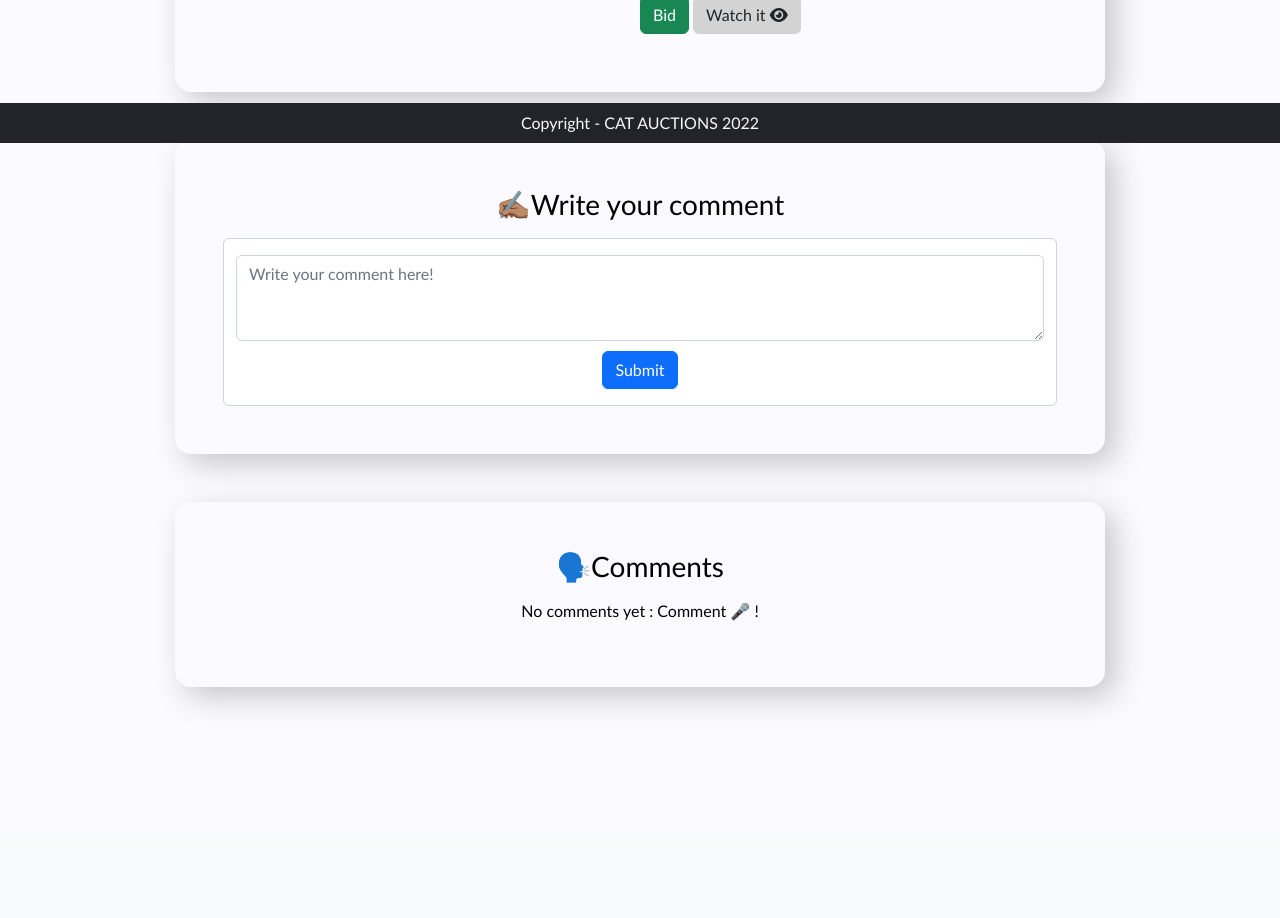
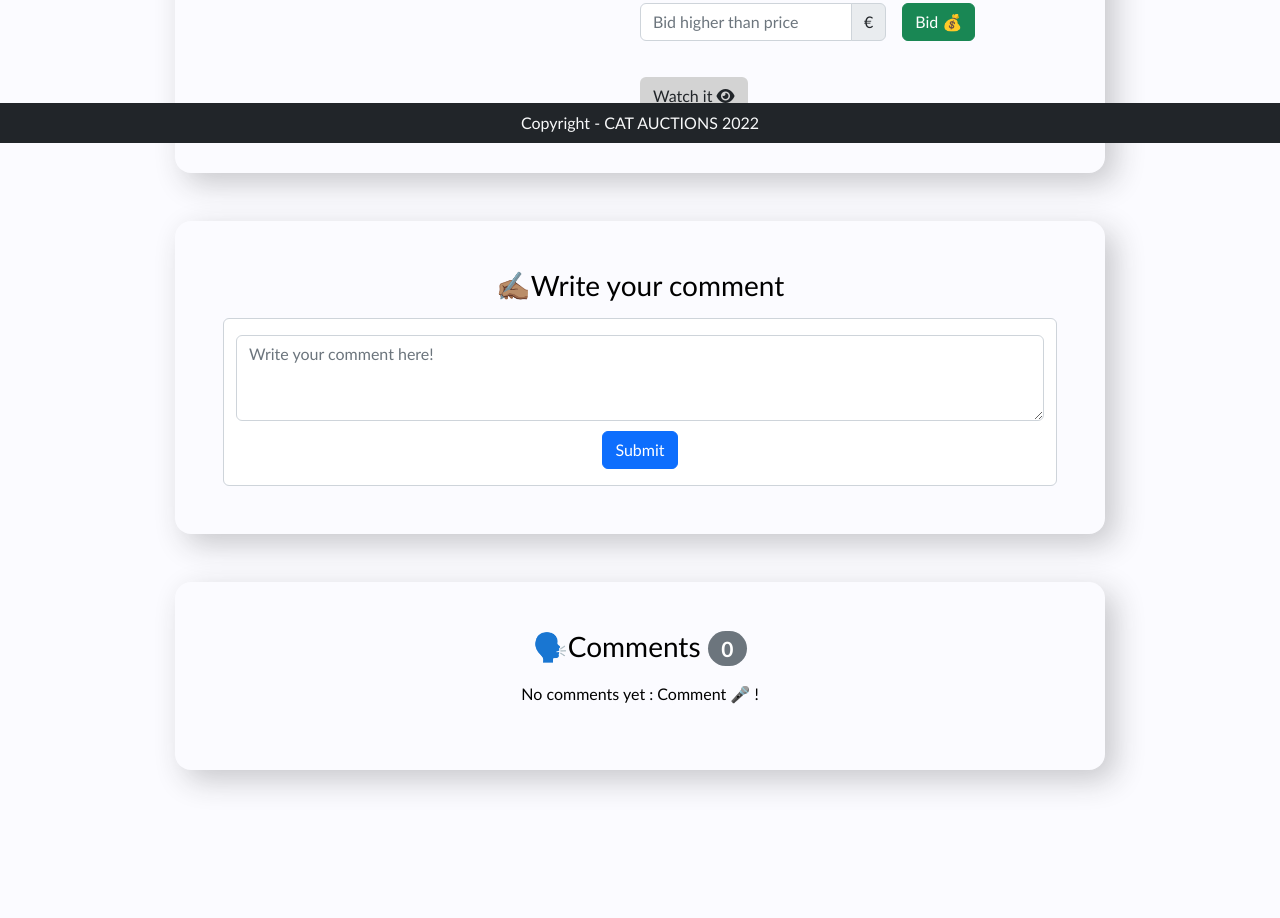
Before and after one commit to laura-latuillerie/cs50-commerce, a Django app: page /listing_page/11 in a window 1280 px wide. Shown: the part 657-1575 px from the top of the page. Before the commit the page ends 1363 px from the top, so only its background shows below. Run offline with Django 3.2, Linux system fonts and the light colour scheme; a user stored in the database is signed in; data comes from the database, SQL or seed files in the repository; some libraries are stand-ins or nearby versions.

Commit message:
Add 'bidding' functionnality on listing page. Bugs : Not displaying message

```diff
--- a/auctions/models.py
+++ b/auctions/models.py
@@ -25,26 +25,26 @@ class Category(models.Model):
 class Listing(models.Model):
     title = models.CharField(max_length=128)
     description = models.CharField(max_length=256)
-    starting_bid = models.DecimalField(max_digits=10, decimal_places=2)
+    starting_bid = models.DecimalField(max_digits=10, decimal_places=2, default=0.00)
+    current_price = models.DecimalField(decimal_places=2, max_digits=10, default=0.00)
     image = models.URLField(max_length=1024, blank=True, null=True)
     category = models.ForeignKey(Category, on_delete=models.SET_DEFAULT, default='2')
     active = models.BooleanField(default=True)
     author = models.ForeignKey(User, on_delete=models.CASCADE, related_name="listings")
     created_at = models.DateTimeField(auto_now_add=True)
     watcher = models.ManyToManyField(User, blank=True, related_name="watchlist")
-    winner = models.ForeignKey(User, blank = True, on_delete = models.CASCADE, related_name = "new_owner", null = True)
 
     def __str__(self):
         return f"{self.title}"
 
 class Bid(models.Model):
-    value = models.FloatField(validators = [MinValueValidator(1)])
-    listing = models.ForeignKey(Listing, verbose_name = "price", on_delete=models.CASCADE)
-    user = models.ForeignKey(User, on_delete = models.CASCADE)
+    bid = models.DecimalField(max_digits=10, decimal_places=2, validators = [MinValueValidator(1)])
+    user = models.ForeignKey(User, on_delete = models.CASCADE, related_name="bids")
+    listing = models.ForeignKey(Listing, on_delete=models.CASCADE, related_name="bids")
     winner = models.BooleanField(default = False)
 
     def __str__(self):
-        return (f"A bid of {self.value} made for the item - \n{self.listing}\n by user - {self.user}")
+        return (f"A bid of {self.bid} made for the item - \n{self.listing}\n by user - {self.user}")
 
 class Comment(models.Model):
     content = models.CharField(max_length=512)
--- a/auctions/templates/auctions/closed_listings.html
+++ b/auctions/templates/auctions/closed_listings.html
@@ -4,6 +4,10 @@
 {% block title %}
     Cat Auctions - Closed listings
 {% endblock %}
+
+{% if message %}
+<div>{{ message }}</div>
+{% endif %}
 
 {% block body %}
 
--- a/auctions/templates/auctions/create_listing.html
+++ b/auctions/templates/auctions/create_listing.html
@@ -3,6 +3,10 @@
 {% block title %}
     Cat Auctions - Create my listing
 {% endblock %}
+
+{% if message %}
+<div>{{ message }}</div>
+{% endif %}
 
 {% block body %}
 
--- a/auctions/templates/auctions/layout.html
+++ b/auctions/templates/auctions/layout.html
@@ -9,8 +9,6 @@
     <link rel="stylesheet" href="https://cdnjs.cloudflare.com/ajax/libs/font-awesome/6.1.1/css/all.min.css">
     <link href="https://cdn.jsdelivr.net/npm/bootstrap@5.2.0-beta1/dist/css/bootstrap.min.css" rel="stylesheet" integrity="sha384-0evHe/X+R7YkIZDRvuzKMRqM+OrBnVFBL6DOitfPri4tjfHxaWutUpFmBp4vmVor" crossorigin="anonymous">
     <link href="{% static 'auctions/styles.css' %}" rel="stylesheet">
-   <!-- JavaScript Bundle with Popper -->
-    <script src="https://cdn.jsdelivr.net/npm/bootstrap@5.2.0-beta1/dist/js/bootstrap.bundle.min.js" integrity="sha384-pprn3073KE6tl6bjs2QrFaJGz5/SUsLqktiwsUTF55Jfv3qYSDhgCecCxMW52nD2" crossorigin="anonymous"></script>
     <title>{% block title %}Cat Auctions - Auctions for Cat Lovers{% endblock %}</title>
 </head>
 
@@ -86,10 +84,10 @@
 {% block body %}
 {% endblock %}
 
-
-<div id="footer" class="bg-dark text-light text-center py-2">
-    <p class="mb-0">Copyright - CAT AUCTIONS 2022</p>
-</div>
-
+<!-- JavaScript Bundle with Popper -->
+    <script src="https://cdn.jsdelivr.net/npm/bootstrap@5.2.0-beta1/dist/js/bootstrap.bundle.min.js" integrity="sha384-pprn3073KE6tl6bjs2QrFaJGz5/SUsLqktiwsUTF55Jfv3qYSDhgCecCxMW52nD2" crossorigin="anonymous"></script>
+    <div id="footer" class="bg-dark text-light text-center py-2">
+        <p class="mb-0">Copyright - CAT AUCTIONS 2022</p>
+    </div>
 </body>
 </html>
--- a/auctions/templates/auctions/listing_page.html
+++ b/auctions/templates/auctions/listing_page.html
@@ -4,6 +4,18 @@
 {% block title %}
 Cat Auctions - {{ listing }} product page
 {% endblock %}
+
+{% if message %}
+{% if updated %}
+   <div class="alert alert-success" role="alert">
+         {{ message }}
+   </div>
+{% else %}
+   <div class="alert alert-danger" role="alert">
+       {{ message }}
+ </div>
+{% endif %}
+{% endif %}
 
 {% block body %}
 <div class="container mt-5">
@@ -27,25 +39,51 @@ Cat Auctions - {{ listing }} product page
                             <span class="badge rounded-pill category bg-multi mb-4"><small>{{ listing.category }}</small></span>
                             <h5 class="fs-5"><strong>Description</strong></h5>
                             <p>{{ listing.description }}</p>
-
+                    </div>
+                    <!-- PRICING -->
+                    <div>
+                        {% if winner and not listing.active %}
+                        <h5 class="text-success mb-0"><strong>Winner 🏆</strong> is {{ highest_bidder }} !</h5>
+                        {% elif bids %}
+                        <h5 class="mb-0"><strong>Highest Bid</strong> 💪 of {{ bids|length }} bids.</h5>  Bid by {{ highest_bidder }}
+                        {% else %}
+                        <h5 class="mb-0"><strong>Starting Price 🌱</strong></h5>Bid by {{ highest_bidder }}
+                        {% endif %}
+                        <h4 class="fs-2">{{ highest_bid|intcomma }}€</h5>
                     </div>
                     <div>
-                            <h5 class="fs-5"><strong>Price</strong></h5>
-                            <h5 class="fs-1"><strong>{{ listing.starting_bid|intcomma }}€</strong></strong></h5>
-                    </div>
-                    <div>
-                    <!-- BUTTONS -->
+                    <!-- CLOSE BUTTON -->
                         {% if request.user == listing.author and listing.active %}
                             <a class="btn btn-danger mt-3" href="{% url 'close_listing' listing.id %}">Close</a>
                         {% elif not listing.active %}
                             Closed
                         {% else %}
-                            <a href="" class="btn btn-success">Bid</a>
-                            {% if listing.is_watched %}
+
+                    <!-- BIDDING FORM -->
+
+                        <form action ="{% url 'listing_page' listing.id %}" method="post" class="row row-cols-lg-auto g-3 align-items-center">
+                            {% csrf_token %}
+                            <div class="col">
+                                <div class="input-group">
+                                <input name="bid" placeholder="Bid higher than price" class="form-control"></input>
+                                <div class="input-group-text">€</div>
+                                </div>
+                            </div>
+                            <div class="col">
+                                <input type="submit" class="btn btn-success" type="button" value="Bid 💰">
+                            </div>
+
+                     <!-- WATCHLIST -->
+                            <div class="col">
+                                {% if listing.is_watched %}
                             <a href ="{% url 'manage_watchlist' listing.id %}" class="btn bg-danger text-light">Unwatch <i class="fa-solid fa-eye-slash"></i></a>
                             {% else %}
-                            <a href ="{% url 'manage_watchlist' listing.id %}" class="btn bg-light-g text-dark b-1">Watch it <i class="fa-solid fa-eye"></i></a>
+                            <a href ="{% url 'manage_watchlist' listing.id %}" class="btn bg-light-g text-dark">Watch it <i class="fa-solid fa-eye"></i></a>
                             {% endif %}
+                            </div>
+
+                        </form>
+
                         {% endif %}
                     </div>
                 </div>
@@ -63,7 +101,7 @@ Cat Auctions - {{ listing }} product page
         </div>
         <div class="row justify-content-center my-5">
             <div class="col-12 col-md-10 box-shadow p-5 rounded-4">
-                <h3 class="text-center mb-3">🗣️Comments</h2>
+                <h3 class="text-center mb-3">🗣️Comments <span class="badge rounded-pill text-bg-secondary">{{comments|length}}</span></h2>
                 {% for comment in comments %}
                 <div class="card p-4">
                     <strong>Written by <span class="text-success">{{comment.commenter}}</span></strong><hr>
--- a/auctions/templates/auctions/login.html
+++ b/auctions/templates/auctions/login.html
@@ -14,6 +14,7 @@
         {% if message %}
             <div>{{ message }}</div>
         {% endif %}
+
         <form action="{% url 'login' %}" method="post" class="d-flex flex-column justify-content-center">
             {% csrf_token %}
             <div class="form-group">
--- a/auctions/views.py
+++ b/auctions/views.py
@@ -1,4 +1,3 @@
-from multiprocessing import context
 from django.contrib.auth import authenticate, login, logout
 from django.contrib.auth.decorators import login_required
 from django.db import IntegrityError
@@ -98,29 +97,77 @@ def manage_watchlist(request, listing_id):
     return HttpResponseRedirect(request.META.get('HTTP_REFERER', '/'))
 
 #
-##### VIEW SINGLE LISTING PAGE
+##### LISTING PAGE & BIDDING
 #
 @login_required(login_url='login')
 def listing_page(request, listing_id):
+
     listing = Listing.objects.get(id=listing_id)
-    comments = listing.comments.all()
+    # Setting up for bidding #
+    bids = Bid.objects.filter(listing=listing)
+    all_bids = []
+    highest_bid = listing.starting_bid
+    highest_bidder = listing.author
+    winner = ''
+
+    if bids:
+        bids_list = list(bids)
+        for index in bids_list:
+            all_bids.append(index)
+        # Get the highest bid from all_bids
+        highest_bid = all_bids[-1].bid
+        # Get the highest bidder from all_bids
+        highest_bidder = all_bids[-1].user
+        listing.starting_bid = highest_bid
+    else:
+        highest_bid
+        highest_bidder
+
+    # Check if in watchlist
     if request.user in listing.watcher.all():
         listing.is_watched = True
     else:
         listing.is_watched = False
 
-    if listing.active == True:
-        status =  "🟢 Active"
-    else:
-        status = "🔴 Closed"
+    if request.method == 'GET':
+    # Check if active or closed
+        if listing.active == True:
+            status =  "🟢 Active"
+        else:
+            status = "🔴 Closed"
+            winner = highest_bidder
+            context = {
+                "categorys": Category.objects.all().order_by('name'),
+                "listing" : listing,
+                "status"  : status,
+                "watchlist": request.user.watchlist.all(),
+                "comments": listing.comments.all(),
+                "highest_bid": highest_bid,
+                "highest_bidder": highest_bidder,
+                "bids" : bids,
+                "winner" : winner
+            }
+            return render(request, 'auctions/listing_page.html', context)
 
-    return render(request, "auctions/listing_page.html", {
+
+    else :
+        new_bid = int(request.POST["bid"])
+        if new_bid > highest_bid:
+            Bid.objects.create(bid=new_bid, user=request.user, listing=listing)
+            Listing.objects.filter(pk=listing_id).update(current_price=new_bid)
+        return HttpResponseRedirect(reverse("listing_page", args=(listing_id,)))
+    context = {
         "categorys": Category.objects.all().order_by('name'),
         "listing" : listing,
         "status"  : status,
         "watchlist": request.user.watchlist.all(),
-        "comments": comments
-    })
+        "comments": listing.comments.all(),
+        "highest_bid": highest_bid,
+        "highest_bidder": highest_bidder,
+        "bids" : bids,
+        "winner" : winner,
+        }
+    return render(request, 'auctions/listing_page.html', context)
 
 #
 ##### CREATING ######
@@ -139,7 +186,8 @@ def create_listing(request):
     return render(request, "auctions/create_listing.html", {
         "form": form,
         "categorys": Category.objects.all().order_by('name'),
-        "watchlist": request.user.watchlist.all()
+        "watchlist": request.user.watchlist.all(),
+        "message" : 'You sucessfully added the listing to the Watchlist'
     })
 
 def my_listings(request):
@@ -187,8 +235,8 @@ def categories(request, category_id):
 #
 def comment(request, listing_id):
     user = request.user
-    listing = listing = Listing.objects.get(pk=listing_id)
+    listing = Listing.objects.get(pk=listing_id)
     text = request.POST["comment"]
     new_comment = Comment(content=text, commenter=user, listing=listing)
     new_comment.save()
-    return HttpResponseRedirect(reverse("listing_page", args=(listing_id, )))
+    return HttpResponseRedirect(reverse("listing_page", args=(listing_id,)))
```
Also changed, not shown: auctions/templates/auctions/index.html (+6 -1 lines), auctions/templates/auctions/my_listings.html (+12 -0 lines), auctions/migrations/0015_remove_bid_value_remove_listing_winner_bid_bid.py (added), auctions/migrations/0016_alter_bid_listing_alter_bid_user.py (added), auctions/migrations/0017_listing_current_price_alter_listing_starting_bid.py (added), db.sqlite3.
